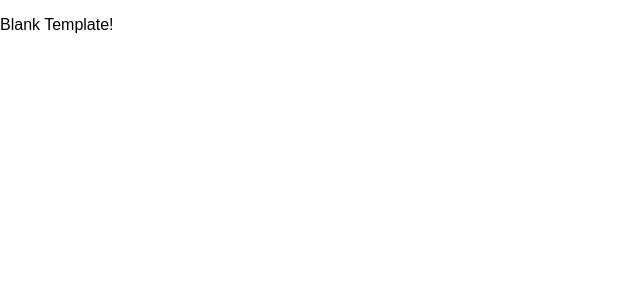
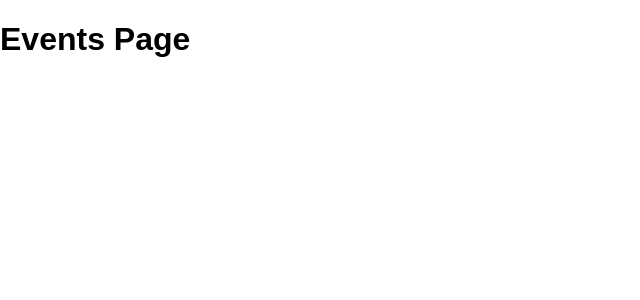
Before and after one commit to Casey6624/graphql-express-server, a React (Create React App) app in the folder frontend/: page /events in a window 1280 px wide. Shown: the top 300 px of the page, without its empty margins (0-640 px from the left). Built offline with nearby package versions, Linux system fonts and the light colour scheme; the HTML template or start-up script is replaced by a standard one.

Commit message:
basic frontend routing implemented

```diff
--- a/frontend/package.json
+++ b/frontend/package.json
@@ -5,6 +5,7 @@
   "dependencies": {
     "react": "^16.8.6",
     "react-dom": "^16.8.6",
+    "react-router-dom": "^5.0.0",
     "react-scripts": "2.1.8"
   },
   "scripts": {
--- a/frontend/src/App.js
+++ b/frontend/src/App.js
@@ -1,11 +1,34 @@
 import React, { Component } from 'react';
+import {Route, BrowserRouter, Redirect, Switch} from "react-router-dom"
+// Pages
+import AuthPage from "./pages/Auth"
+import BookingsPage from "./pages/Bookings"
+import EventsPage from "./pages/Events"
 
 class App extends Component {
   render() {
     return (
-      <div className="App">
-        <p>Blank Template!</p>
-      </div>
+      <BrowserRouter>
+        <Switch>
+          <Redirect
+          from="/"
+          to="/auth"
+          exact
+          />
+          <Route
+          path="/auth"
+          component={AuthPage}
+          />
+          <Route
+          path="/events"
+          component={EventsPage}
+          />
+          <Route
+          path="/bookings"
+          component={BookingsPage}
+          />
+        </Switch>
+      </BrowserRouter>
     );
   }
 }
--- /dev/null
+++ b/frontend/src/pages/Auth.js
@@ -0,0 +1,9 @@
+import React, { useState } from "react";
+
+export default function Auth(props){
+    return(
+        <div>
+            <h1>Auth Page</h1>
+        </div>
+    )
+}
--- /dev/null
+++ b/frontend/src/pages/Bookings.js
@@ -0,0 +1,9 @@
+import React, { useState } from "react";
+
+export default function BookingPage(props){
+    return(
+        <div>
+            <h1>Bookings Page</h1>
+        </div>
+    )
+}
--- /dev/null
+++ b/frontend/src/pages/Events.js
@@ -0,0 +1,9 @@
+import React, { useState } from "react";
+
+export default function EventsPage(props){
+    return(
+        <div>
+            <h1>Events Page</h1>
+        </div>
+    )
+}
```
Also changed, not shown: 2 other files (tests, documents, lock files or other folders).
